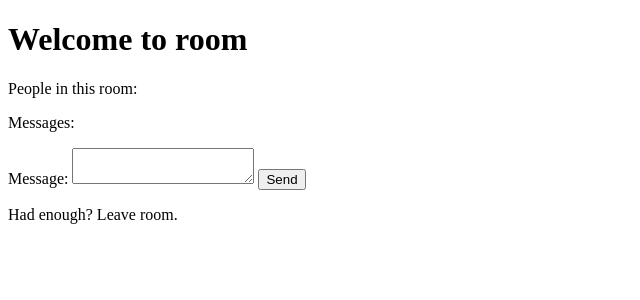
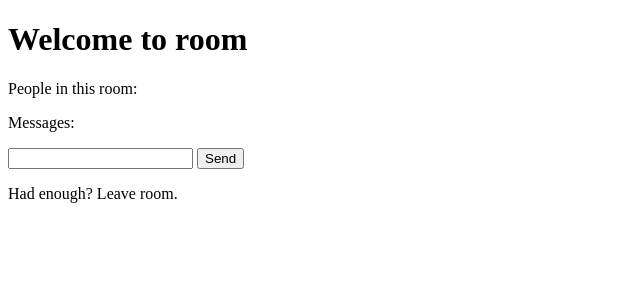
Before and after one commit to d1618033/simple-chat, a Django app: template simplechat/templates/simplechat/room.html in a window 1280 px wide. Shown: the top 300 px of the page, without its empty margins (0-640 px from the left). Run offline with Django 3.2, Linux system fonts and the light colour scheme; the template is opened without the code that fills it, so the values that code supplies are empty; some libraries are stand-ins or nearby versions.

Commit message:
put name in label, change message to input text

```diff
--- a/simplechat/templates/simplechat/room.html
+++ b/simplechat/templates/simplechat/room.html
@@ -121,6 +121,7 @@
         $(document).ready(function () {
             $("#logout").click(delete_user);
             $("#message-send-btn").click(on_click_send_message);
+            $("#message-label").text(fix_message(""));
             $("#greetings").text($("#greetings").text() + ", " + user.name);
 
             add_user_to_list(user.name);
@@ -137,8 +138,8 @@
 <ul id="message_list">
 </ul>
 <div id="message_form">
-    <label for="message">Message:</label>
-    <textarea id="message"></textarea>
+    <label id="message-label" for="message"></label>
+    <input type="text" id="message">
     <input id="message-send-btn" type="button" value="Send">
 </div>
 <p>Had enough? <a id="logout">Leave room.</a></p>
```
